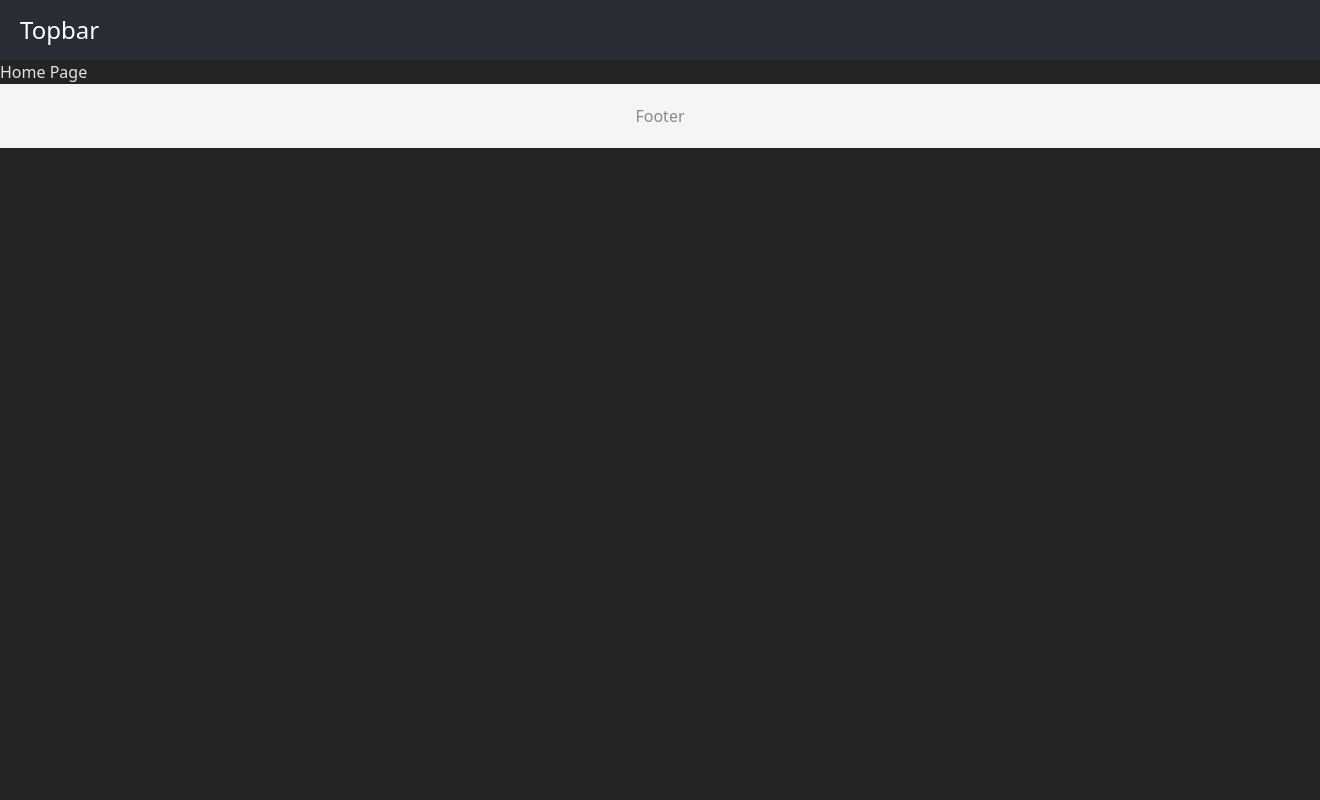
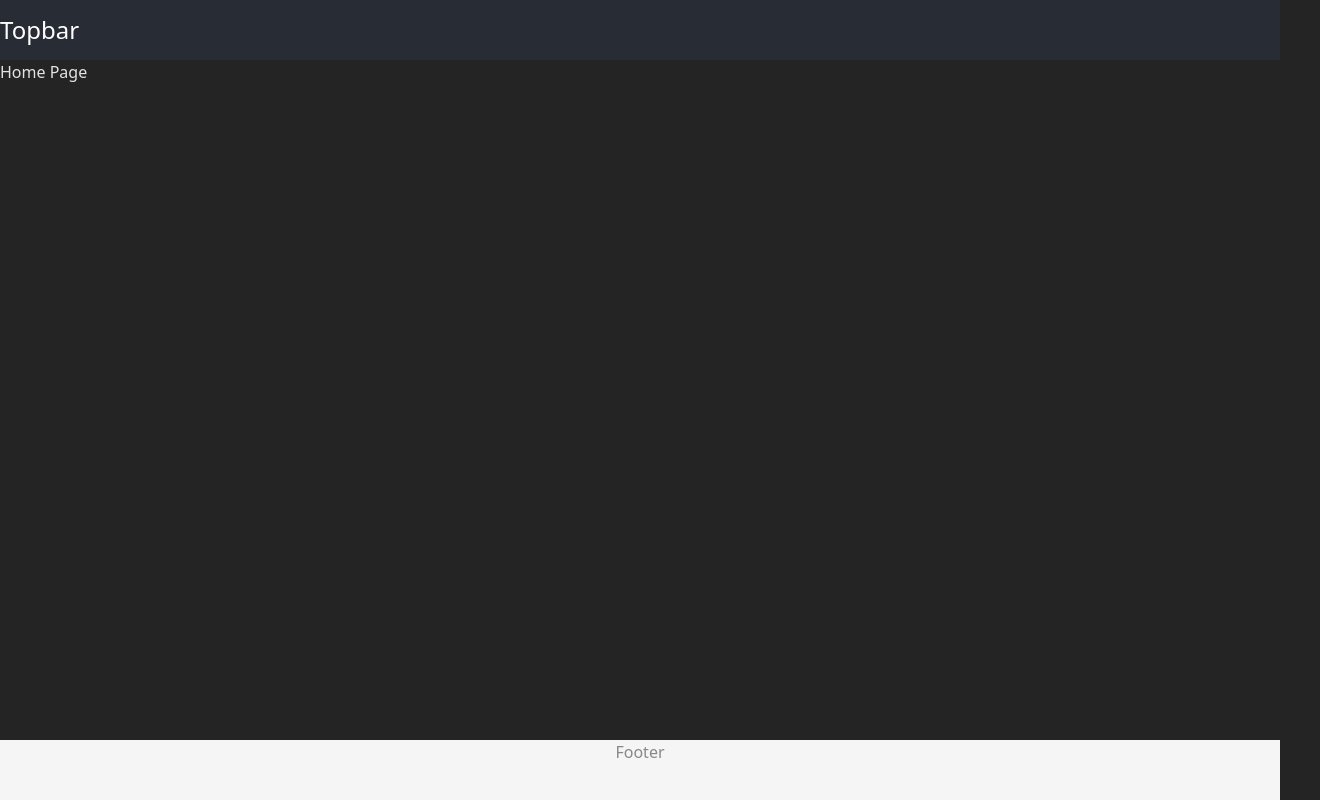
Before and after one commit to Alountk/neural-sandbox, a React (Vite) app in the folder tech-tests/chedoc-react-developer/: page / in a window 1280 px wide. Shown: the whole page, 1320 px wide, since content can reach past the window. Built offline with nearby package versions, Linux system fonts and the light colour scheme.

Commit message:
fix: modify styles for correct layout

```diff
--- a/tech-tests/chedoc-react-developer/src/components/Footer/Footer.module.css
+++ b/tech-tests/chedoc-react-developer/src/components/Footer/Footer.module.css
@@ -1,8 +1,8 @@
 footer {
     background-color: #f5f5f5;
-    padding: 20px;
     text-align: center;
     font-size: 1rem;
     color: #888888;
     width: 100%;
+    height: 60px;
 }
--- a/tech-tests/chedoc-react-developer/src/components/Topbar/Topbar.module.css
+++ b/tech-tests/chedoc-react-developer/src/components/Topbar/Topbar.module.css
@@ -3,7 +3,6 @@
     height: 60px;
     display: flex;
     align-items: center;
-    padding: 0 20px;
     color: white;
     font-size: 1.5rem;
     width: 100%;
--- a/tech-tests/chedoc-react-developer/src/index.css
+++ b/tech-tests/chedoc-react-developer/src/index.css
@@ -18,3 +18,8 @@ body {
   min-width: 320px;
   min-height: 100vh;
 }
+
+main {
+  display: block;
+  min-height: calc(100vh - 120px); /* Adjust based on header and footer height */
+}
```
